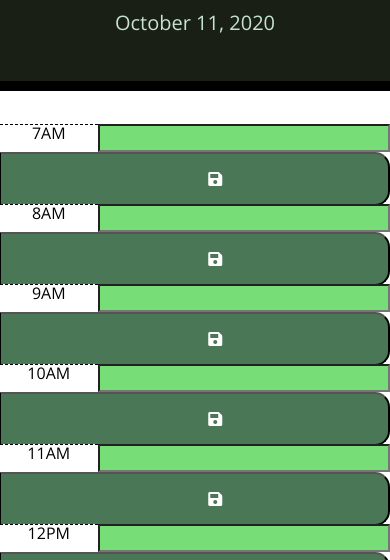
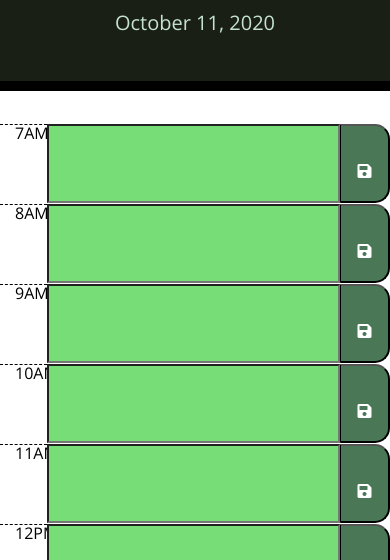
Before and after one commit to mattyparty/05_third_party_apis, a plain HTML site: page index.html in a window 390 px wide. Shown: the part 256-816 px from the top of the page. Drawn offline with nearby package versions, Linux system fonts and the light colour scheme.

Commit message:
added media query to css to deal with smaller screens

```diff
--- a/Assets/style.css
+++ b/Assets/style.css
@@ -71,3 +71,15 @@ textarea {
   font-size: 20px;
   transition: all 0.3s ease-in-out;
 }
+/* Media query for smaller screens */
+@media screen and (max-width: 500px) {
+  .saveBtn {
+    width: 25px;
+  }
+  .event {
+    width: 25px;
+  }
+  .hour {
+    width: 25px;
+  }
+}
```
